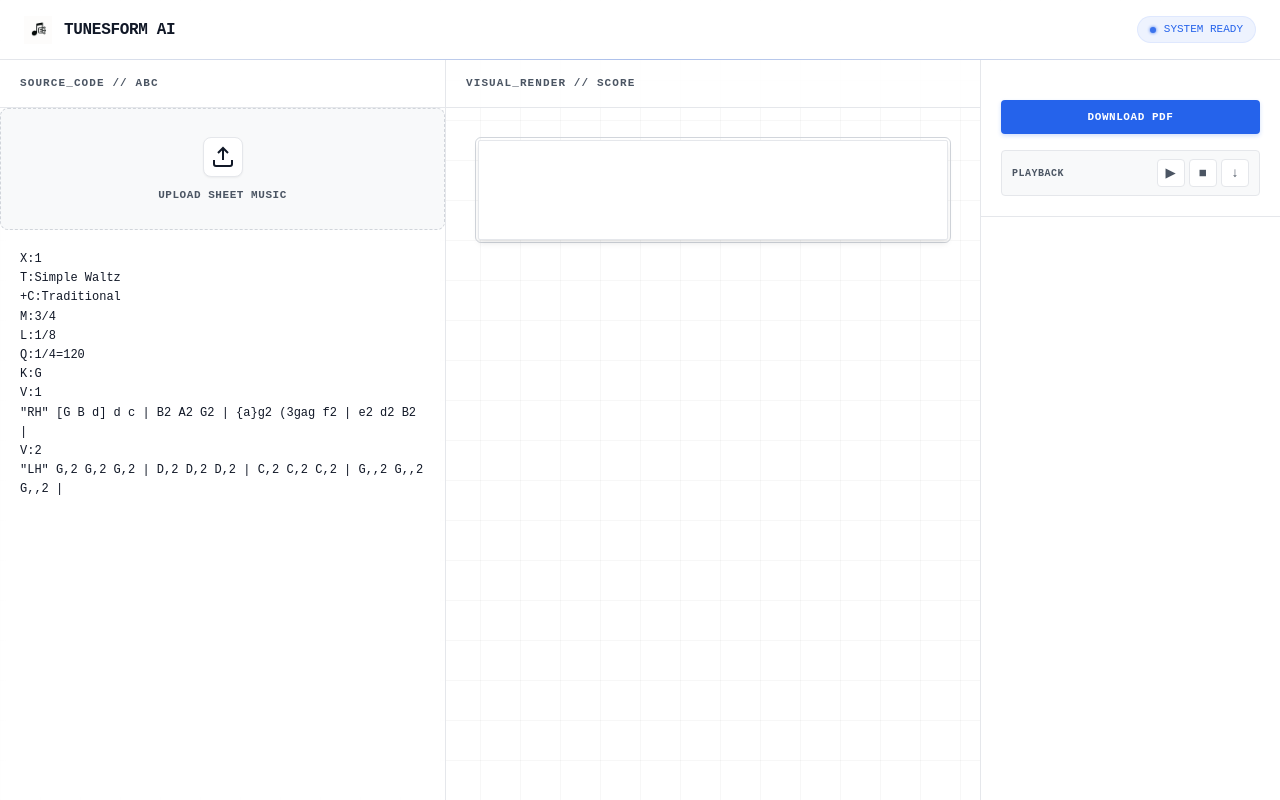
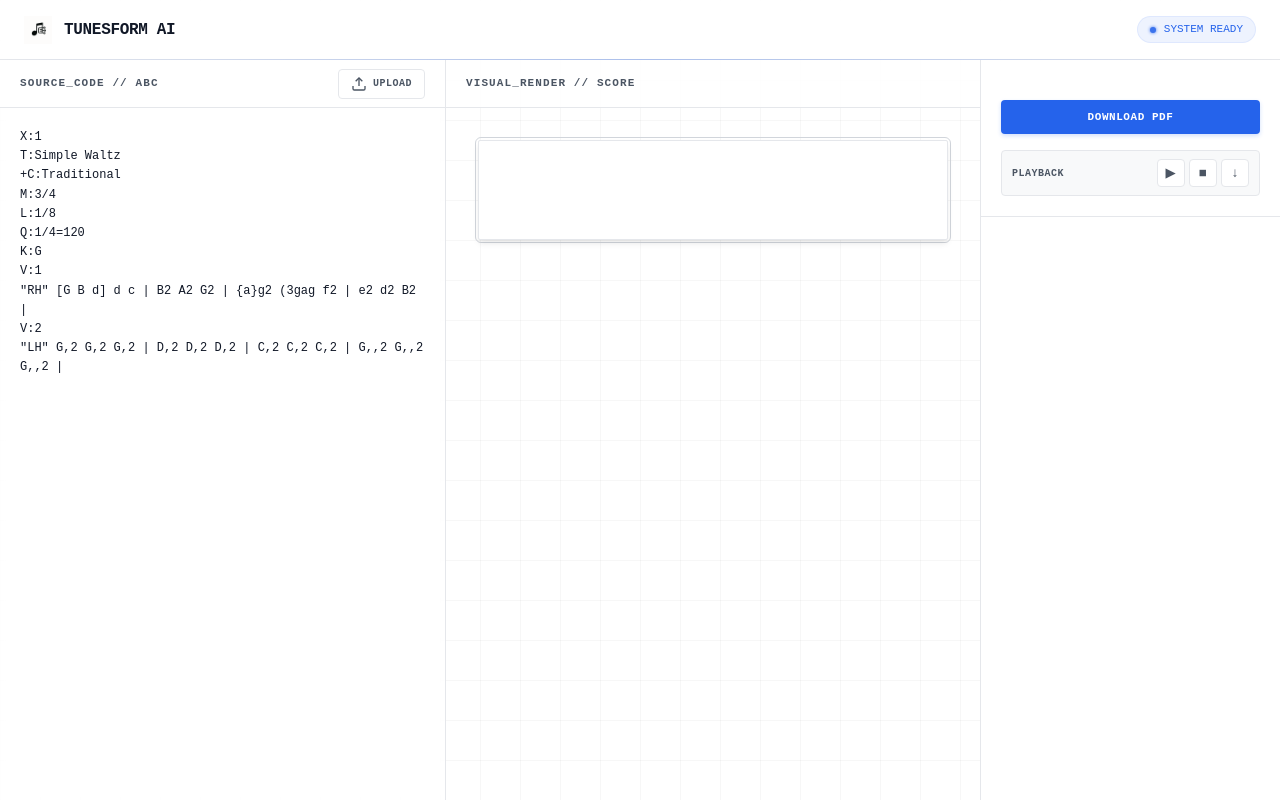
Before and after one commit to zach3141592/Cursor-For-Music-Arranging, a Next.js app: page /arrange in a window 1280 px wide. Built offline with nearby package versions, Linux system fonts and the light colour scheme.

Commit message:
move buttons

```diff
--- a/app/arrange/page.tsx
+++ b/app/arrange/page.tsx
@@ -346,20 +346,17 @@ export default function Home() {
           <section className="notation-panel">
             <div className="panel-header">
               <h2>SOURCE_CODE // ABC</h2>
-            </div>
               <button
-              className="btn-upload-full"
+                className="btn-header-upload"
                 onClick={handleUploadClick}
                 disabled={isUploading}
               >
-              <div className="upload-icon">
-                <svg width="24" height="24" viewBox="0 0 24 24" fill="none" stroke="currentColor" strokeWidth="2">
+                <svg width="16" height="16" viewBox="0 0 24 24" fill="none" stroke="currentColor" strokeWidth="2">
                   <path d="M21 15v4a2 2 0 0 1-2 2H5a2 2 0 0 1-2-2v-4"/>
                   <polyline points="17 8 12 3 7 8"/>
                   <line x1="12" y1="3" x2="12" y2="15"/>
                 </svg>
-              </div>
-              <span>{isUploading ? 'ANALYZING...' : 'UPLOAD SHEET MUSIC'}</span>
+                <span>{isUploading ? 'ANALYZING...' : 'UPLOAD'}</span>
               </button>
               <input
                 ref={fileInputRef}
@@ -368,6 +365,7 @@ export default function Home() {
                 onChange={handleFileUpload}
                 style={{ display: 'none' }}
               />
+            </div>
             <textarea
               id="abc-input"
               className="abc-editor"
--- a/app/globals.css
+++ b/app/globals.css
@@ -315,6 +315,39 @@ html, body {
   display: flex;
   align-items: center;
   gap: 8px;
+}
+
+.btn-header-upload {
+  display: flex;
+  align-items: center;
+  gap: 6px;
+  padding: 6px 12px;
+  font-family: var(--font-mono);
+  font-size: 10px;
+  font-weight: 600;
+  text-transform: uppercase;
+  letter-spacing: 0.05em;
+  color: var(--text-secondary);
+  background: transparent;
+  border: 1px solid var(--border);
+  border-radius: 4px;
+  cursor: pointer;
+  transition: all 0.15s ease;
+}
+
+.btn-header-upload:hover:not(:disabled) {
+  color: var(--accent);
+  border-color: var(--accent);
+  background: rgba(37, 99, 235, 0.05);
+}
+
+.btn-header-upload:disabled {
+  opacity: 0.6;
+  cursor: not-allowed;
+}
+
+.btn-header-upload svg {
+  flex-shrink: 0;
 }
 
 /* Components - Buttons */
```
Lines whose indentation alone changed are shown as unchanged.
